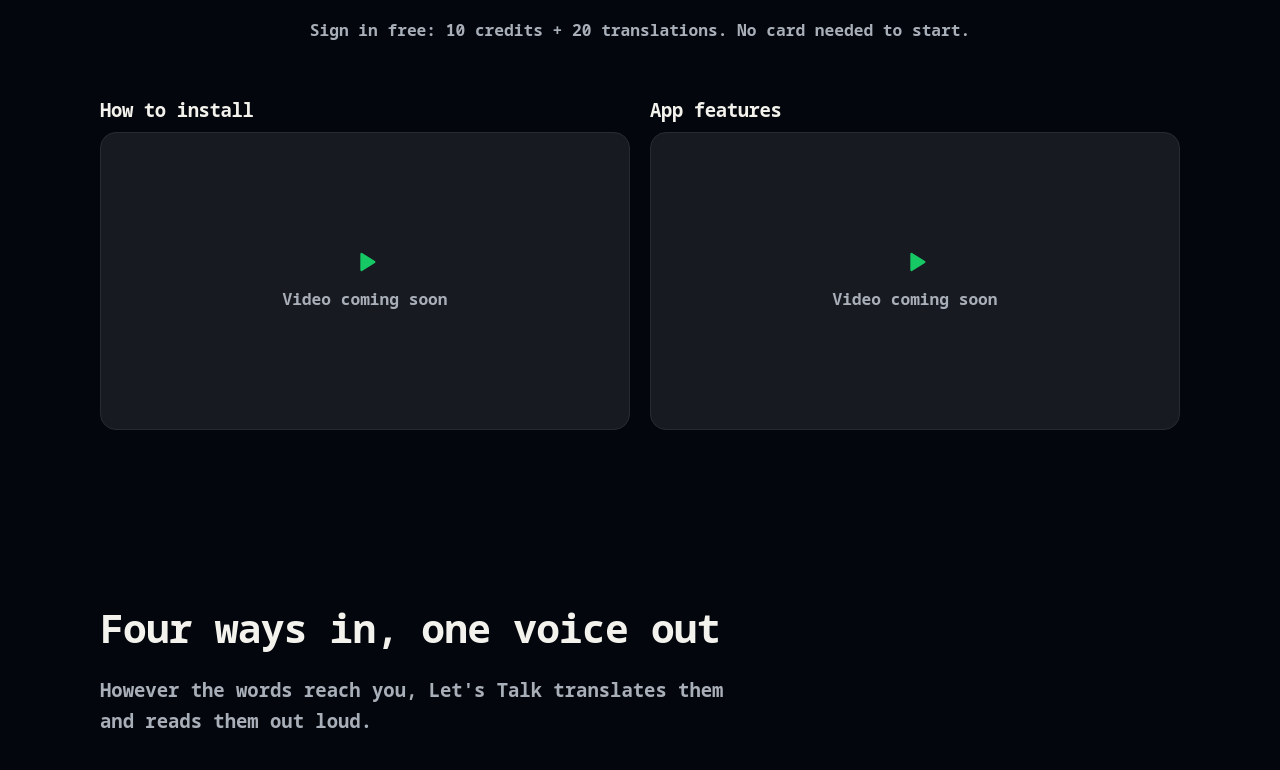
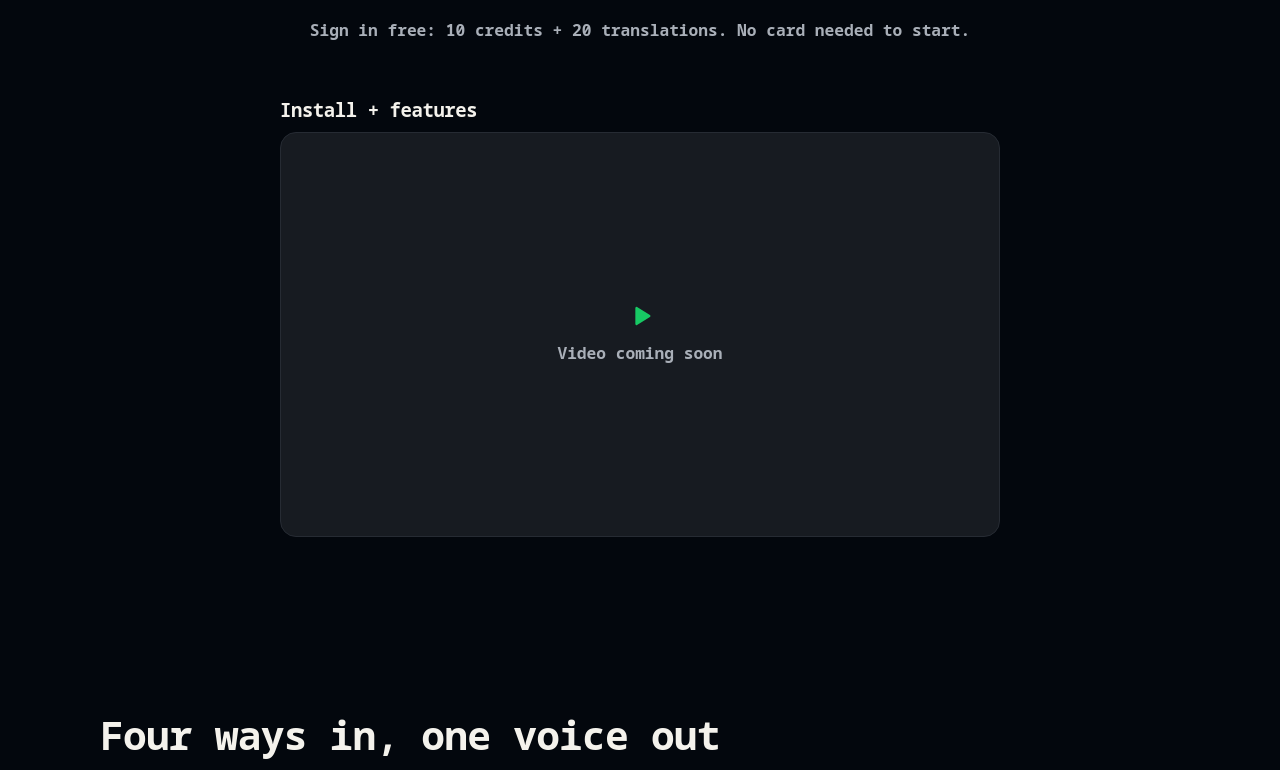
Before and after one commit to chrisjmocke/talksa-web, a plain HTML site: page index.html in a window 1280 px wide. Shown: the part 781-1551 px from the top of the page. Drawn offline with Linux system fonts and the light colour scheme.

Commit message:
Home page: one video box (Install + features) instead of two
Co-Authored-By: Claude Opus 5.5 <noreply@anthropic.com>

```diff
--- a/index.html
+++ b/index.html
@@ -57,18 +57,9 @@
       <p class="hero-note">Sign in free: 10 credits + 20 translations. No card needed to start.</p>
       <div class="videos">
         <div class="video-box">
-          <h2 class="video-title">How to install</h2>
+          <h2 class="video-title">Install + features</h2>
           <!-- When the video is on YouTube, replace the whole <div class="video-frame">...</div> with:
-               <div class="video-frame"><iframe src="https://www.youtube-nocookie.com/embed/VIDEO_ID" title="How to install" loading="lazy" allowfullscreen></iframe></div> -->
-          <div class="video-frame video-soon">
-            <svg aria-hidden="true" viewBox="0 0 24 24" width="28" height="28"><path fill="currentColor" d="M8 5.14v13.72a1 1 0 0 0 1.5.86l11-6.86a1 1 0 0 0 0-1.72l-11-6.86A1 1 0 0 0 8 5.14Z"/></svg>
-            <span>Video coming soon</span>
-          </div>
-        </div>
-        <div class="video-box">
-          <h2 class="video-title">App features</h2>
-          <!-- When the video is on YouTube, replace the whole <div class="video-frame">...</div> with:
-               <div class="video-frame"><iframe src="https://www.youtube-nocookie.com/embed/VIDEO_ID" title="App features" loading="lazy" allowfullscreen></iframe></div> -->
+               <div class="video-frame"><iframe src="https://www.youtube-nocookie.com/embed/VIDEO_ID" title="Install + features" loading="lazy" allowfullscreen></iframe></div> -->
           <div class="video-frame video-soon">
             <svg aria-hidden="true" viewBox="0 0 24 24" width="28" height="28"><path fill="currentColor" d="M8 5.14v13.72a1 1 0 0 0 1.5.86l11-6.86a1 1 0 0 0 0-1.72l-11-6.86A1 1 0 0 0 8 5.14Z"/></svg>
             <span>Video coming soon</span>
@@ -208,7 +199,7 @@
         <p class="download-meta">Latest version, from our official <a href="https://github.com/chrisjmocke/letstalk-app/releases">GitHub releases page</a>, where you can also see what's new.</p>
       </div>
 
-      <h3>How to install</h3>
+      <h3>Install + features</h3>
       <ol class="steps">
         <li><strong>Download</strong> the APK on your Android phone using the button above.</li>
         <li><strong>Open</strong> the downloaded file from your notifications or your Downloads folder.</li>
--- a/styles.css
+++ b/styles.css
@@ -301,10 +301,9 @@ details p { margin: 12px 0 0; color: var(--muted); }
 :root[data-theme="light"] .theme-toggle .icon-moon { display: block; }
 
 /* Two video boxes under the hero (How to install, App features) */
-.videos { display: grid; grid-template-columns: repeat(2, 1fr); gap: 20px; margin-top: clamp(32px, 6vw, 56px); text-align: left; }
+.videos { max-width: 720px; margin-left: auto; margin-right: auto; margin-top: clamp(32px, 6vw, 56px); text-align: left; }
 .video-title { font-size: 1.05rem; margin: 0 0 10px; }
 .video-frame { aspect-ratio: 16 / 9; width: 100%; border: 1px solid var(--line); border-radius: var(--radius); background: var(--bg-card); overflow: hidden; }
 .video-frame iframe { width: 100%; height: 100%; border: 0; display: block; }
 .video-soon { display: flex; flex-direction: column; align-items: center; justify-content: center; gap: 10px; color: var(--muted); font-size: 0.9rem; }
 .video-soon svg { color: var(--green-bright); }
-@media (max-width: 720px) { .videos { grid-template-columns: 1fr; } }
```
